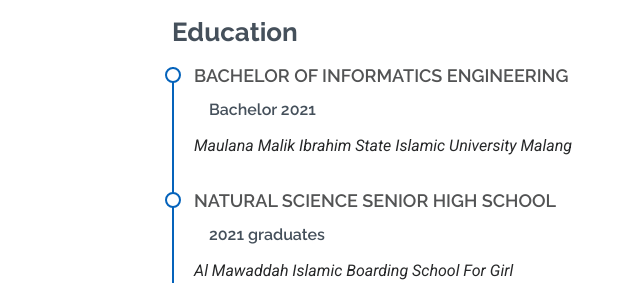
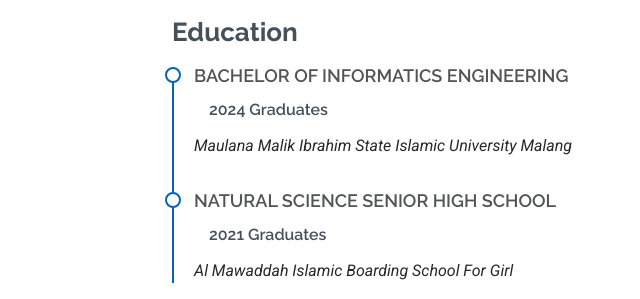
Before and after one commit to DaurinNabilatulMunna/DaurinNabilatulMunna, a plain HTML site: page index.html in a window 1280 px wide. Shown: the part 2169-2468 px from the top of the page, 0-640 px from the left. Drawn offline with Linux system fonts and the light colour scheme.

Commit message:
Update index.html

```diff
--- a/index.html
+++ b/index.html
@@ -224,14 +224,14 @@
 
             <div class="resume-item">
               <h4>Bachelor of Informatics Engineering</h4>
-              <h5>Bachelor 2021</h5>
+              <h5>2024 Graduates</h5>
               <p><em>Maulana Malik Ibrahim State Islamic University Malang</em></p>
               <!-- <p>Quia nobis sequi est occaecati aut. Repudiandae et iusto quae reiciendis et quis Eius vel ratione eius unde vitae rerum voluptates asperiores voluptatem Earum molestiae consequatur neque etlon sader mart dila</p> -->
             </div><!-- Edn Resume Item -->
 
             <div class="resume-item">
               <h4>Natural Science Senior High School</h4>
-              <h5>2021 graduates</h5>
+              <h5>2021 Graduates</h5>
               <p><em>Al Mawaddah Islamic Boarding School For Girl</em></p>
               <!-- <p></p> -->
             </div><!-- Edn Resume Item -->
```
